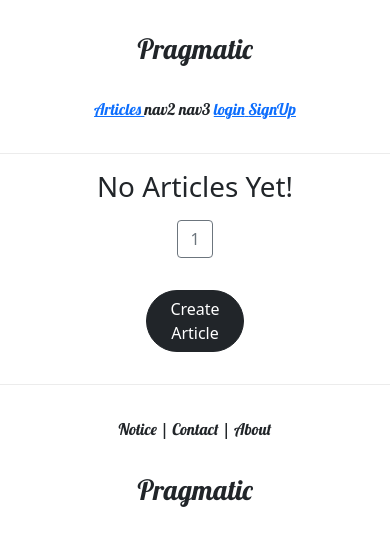
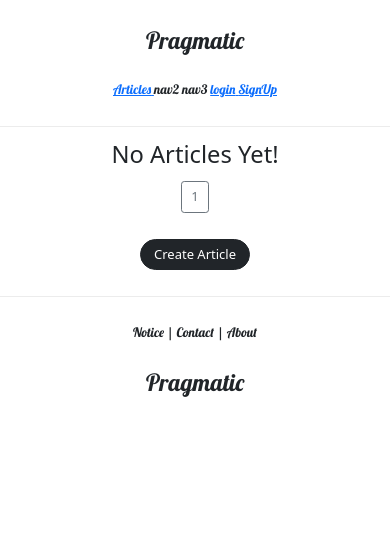
Before and after one commit to minosssss/Pinterest_Docker, a Django app: page /articles/list/ in a window 390 px wide. Shown: the top 546 px of the page. Run offline with Django 3.2, Linux system fonts and the light colour scheme; data that the repository does not hold is empty; some libraries are stand-ins or nearby versions.

Commit message:
mobile Layout setting

```diff
--- a/articleapp/templates/articleapp/list.html
+++ b/articleapp/templates/articleapp/list.html
@@ -3,6 +3,11 @@
 
 {% block content %}
     <style>
+        .container {
+            padding: 0;
+            margin: 0 auto;
+        }
+
         .container div {
             width: 280px;
             background-color: antiquewhite;
@@ -35,7 +40,7 @@
 
     {% include 'snippets/pagination.html' with page_obj=page_obj %}
     <div class="create-article_form">
-        <a href="{% url 'articleapp:create' %}" class="btn btn-dark rounded-pill col-3 mt-3 mb-3">
+        <a href="{% url 'articleapp:create' %}" class="btn btn-dark rounded-pill px-3 mt-3 mb-3">
             Create Article
         </a>
     </div>
--- a/pragmatic/settings.py
+++ b/pragmatic/settings.py
@@ -38,7 +38,7 @@ SECRET_KEY = env('SECRET_KEY')
 # SECURITY WARNING: don't run with debug turned on in production!
 DEBUG = True
 
-ALLOWED_HOSTS = []
+ALLOWED_HOSTS = ['*']
 
 
 # Application definition
--- a/static/js/magicgrid.js
+++ b/static/js/magicgrid.js
@@ -278,7 +278,7 @@ MagicGrid.prototype.listen = function listen () {
 let magicGrid = new MagicGrid({
   container: '.container',
   animate: true,
-  gutter: 30,
+  gutter: 12,
   static: true,
   useMin: true
 });
--- a/static/style.css
+++ b/static/style.css
@@ -100,3 +100,10 @@ footer {
   background-size: cover;
   background-position: center center;
 }
+
+
+@media screen and (max-width: 500px) {
+  html {
+    font-size: 13px;
+  }
+}
--- a/templates/head.html
+++ b/templates/head.html
@@ -2,6 +2,7 @@
 <head>
 {% load static %}
     <meta charset="UTF-8">
+    <meta name="viewport" content="width=device-width, initial-scale=1, shrink-to-fit=no">
     <title>Pragmatic</title>
     <!-- CSS Link-->
     <link rel="stylesheet" type="text/css" href="{% static 'style.css' %}?ver=1.2">
```
